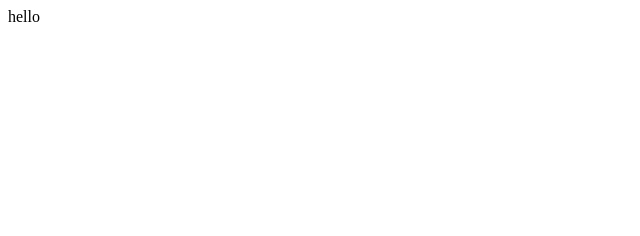
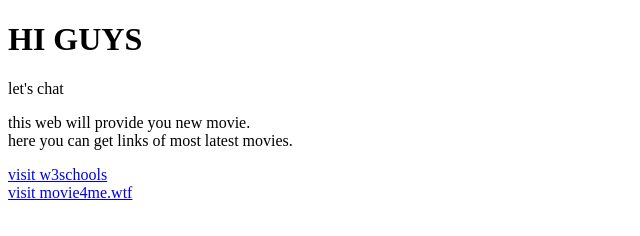
Before and after one commit to as2733055/as2733055, a plain HTML site: page index.html in a window 1280 px wide. Shown: the whole page, without its empty margins (0-640 px from the left). Drawn offline with Linux system fonts and the light colour scheme.

Commit message:
new achivement

```diff
--- a/index.html
+++ b/index.html
@@ -8,7 +8,10 @@
 </head>
 
 <body>
-hello
+<h1>HI GUYS</h1>
+<p>let's chat</p>
+<p>this web will provide you new movie.<br>here you can get links of most latest movies.</p>
+<a href="https://www.w3schools.com">visit w3schools</a><br><a href="https://movie4me.wtf/">visit movie4me.wtf</a>
 </body>
 
 </html>
```
